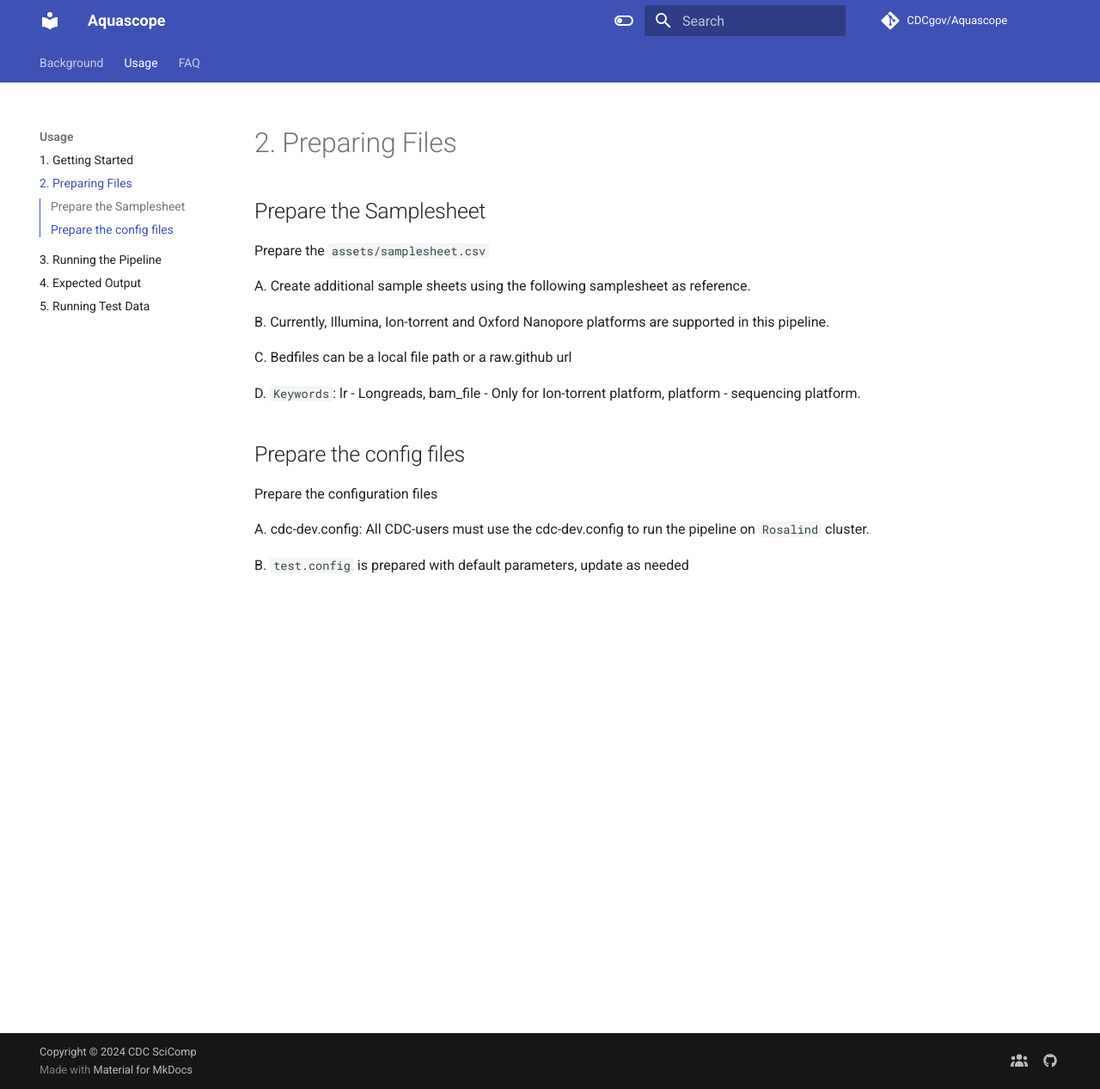
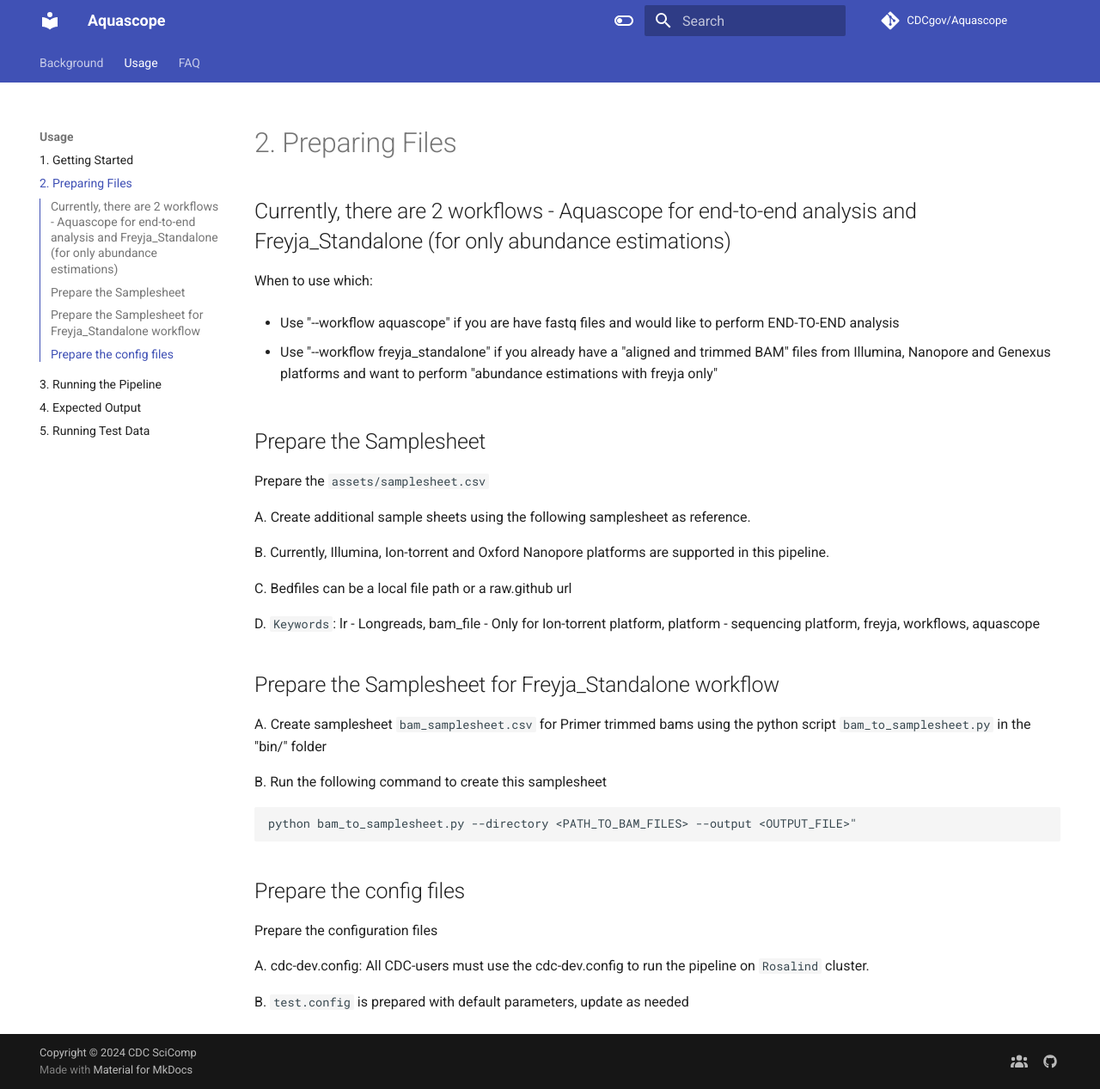
Before and after one commit to CDCgov/aquascope, an MkDocs documentation site: the page built from docs/user-guide/preparing-files.md, in a window 1280 px wide and 1267 px high. Shown: the whole window at 86% size. Built offline with MkDocs 1.6.1 and Material for MkDocs 9.7.7, drawn with Linux system fonts in a browser that asks for light colours; comment, search, counter and statistics services are not loaded; the version menu is left out.

Commit message:
added different workflow entries documentation

````diff
--- a/docs/user-guide/preparing-files.md
+++ b/docs/user-guide/preparing-files.md
@@ -1,3 +1,12 @@
+## Currently, there are 2 workflows - Aquascope for end-to-end analysis and Freyja_Standalone (for only abundance estimations)
+
+When to use which:
+
+- Use "--workflow aquascope" if you are have fastq files and would like to perform END-TO-END analysis
+
+- Use "--workflow freyja_standalone" if you already have a "aligned and trimmed BAM" files from Illumina, Nanopore and Genexus platforms and want to perform "abundance estimations with freyja only"
+
+
 ## Prepare the Samplesheet
 Prepare the `assets/samplesheet.csv`
 
@@ -7,7 +16,18 @@
 
 C. Bedfiles can be a local file path or a raw.github url
 
-D. `Keywords`: lr - Longreads, bam_file - Only for Ion-torrent platform, platform - sequencing platform.
+D. `Keywords`: lr - Longreads, bam_file - Only for Ion-torrent platform, platform - sequencing platform, freyja, workflows, aquascope
+
+## Prepare the Samplesheet for Freyja_Standalone workflow
+
+A. Create samplesheet `bam_samplesheet.csv` for Primer trimmed bams using the python script `bam_to_samplesheet.py` in the "bin/" folder
+
+B. Run the following command to create this samplesheet
+
+```
+python bam_to_samplesheet.py --directory <PATH_TO_BAM_FILES> --output <OUTPUT_FILE>"
+
+```
 
 ## Prepare the config files
 Prepare the configuration files
````
Also changed, not shown: docs/user-guide/run.md (+21 -8 lines).
